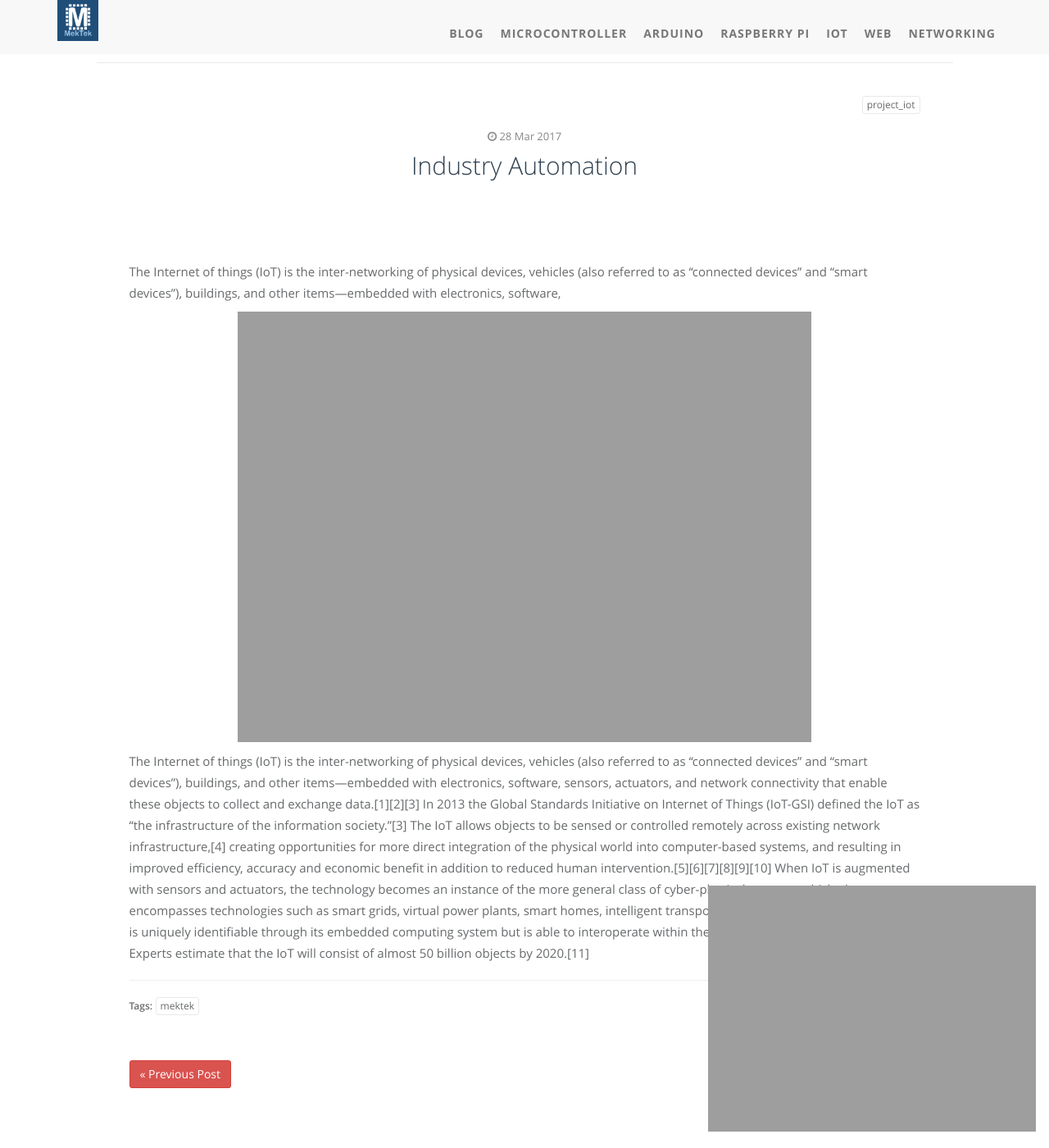
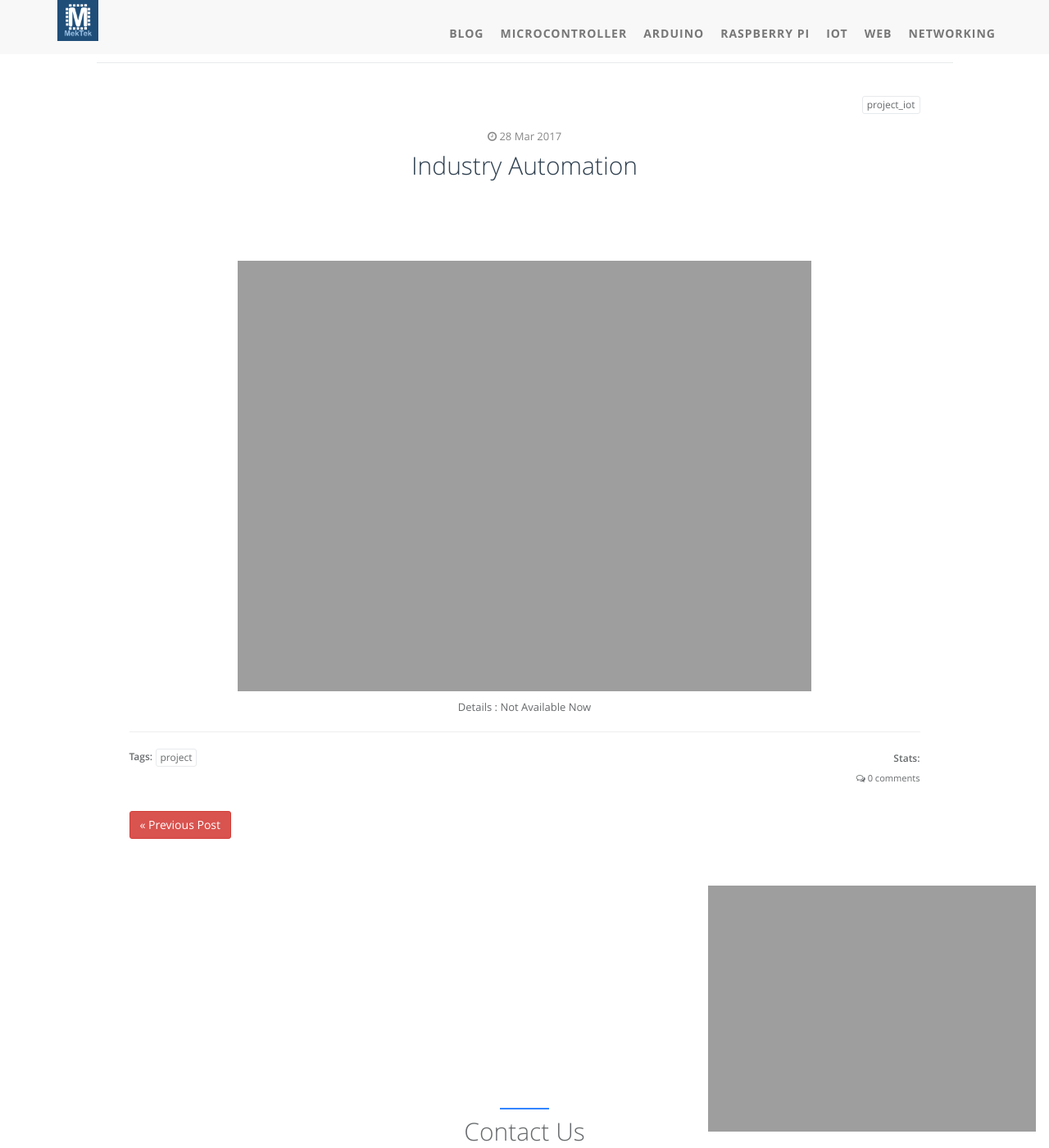
Before and after one commit to takiuddinahmed/mektekbd.github.io, a Jekyll site: the page built from _posts/project_iot/2017-03-28-Industry Automation.md, in a window 1280 px wide and 1400 px high. Shown: the whole window at 82% size. Built offline with Jekyll 4.4.1, drawn with Linux system fonts in a browser that asks for light colours; comment, search, counter and statistics services are not loaded.

Commit message:
Update 2017-03-28-Industry Automation.md

```diff
--- a/_posts/project_iot/2017-03-28-Industry Automation.md
+++ b/_posts/project_iot/2017-03-28-Industry Automation.md
@@ -5,15 +5,13 @@ date:   2017-03-28
 desc: "test"
 keywords: "mektek"
 categories: [project_iot]
-tags: [mektek]
+tags: [project]
 icon: icon-html
 ---
 
 
-The Internet of things (IoT) is the inter-networking of physical devices, vehicles (also referred to as "connected devices" and "smart devices"), buildings, and other items—embedded with electronics, software,
 
    <!-- ![edit]({{ site.img_path }}/3steps/edit.gif) -->
 	<center><img src="{{ site.img_path }}/in.gif" width="700px" height="600px"><center>
 
-The Internet of things (IoT) is the inter-networking of physical devices, vehicles (also referred to as "connected devices" and "smart devices"), buildings, and other items—embedded with electronics, software, sensors, actuators, and network connectivity that enable these objects to collect and exchange data.[1][2][3] In 2013 the Global Standards Initiative on Internet of Things (IoT-GSI) defined the IoT as "the infrastructure of the information society."[3] The IoT allows objects to be sensed or controlled remotely <!-- more -->
-across existing network infrastructure,[4] creating opportunities for more direct integration of the physical world into computer-based systems, and resulting in improved efficiency, accuracy and economic benefit in addition to reduced human intervention.[5][6][7][8][9][10] When IoT is augmented with sensors and actuators, the technology becomes an instance of the more general class of cyber-physical systems, which also encompasses technologies such as smart grids, virtual power plants, smart homes, intelligent transportation and smart cities. Each thing is uniquely identifiable through its embedded computing system but is able to interoperate within the existing Internet infrastructure. Experts estimate that the IoT will consist of almost 50 billion objects by 2020.[11]
+<center>Details : Not Available Now</center>
```
